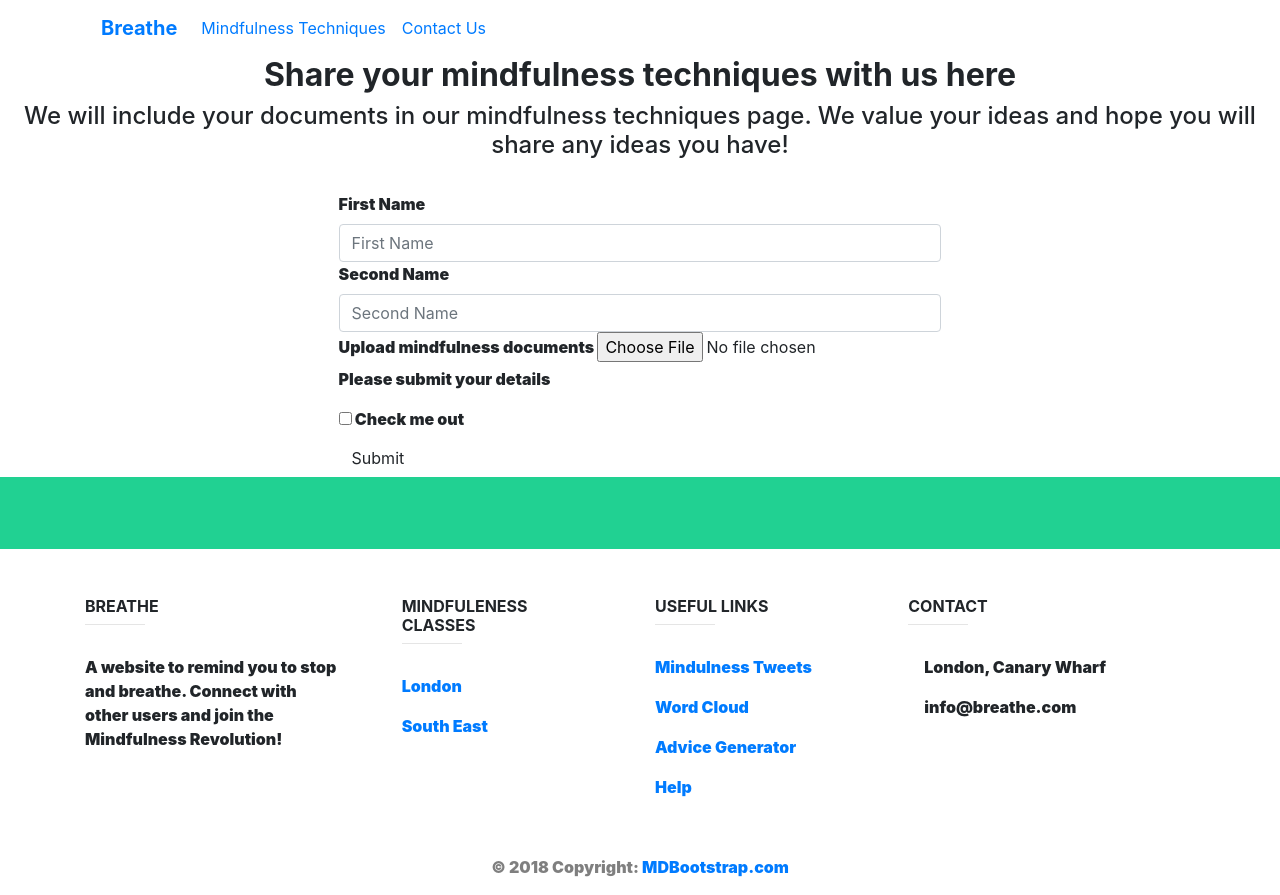
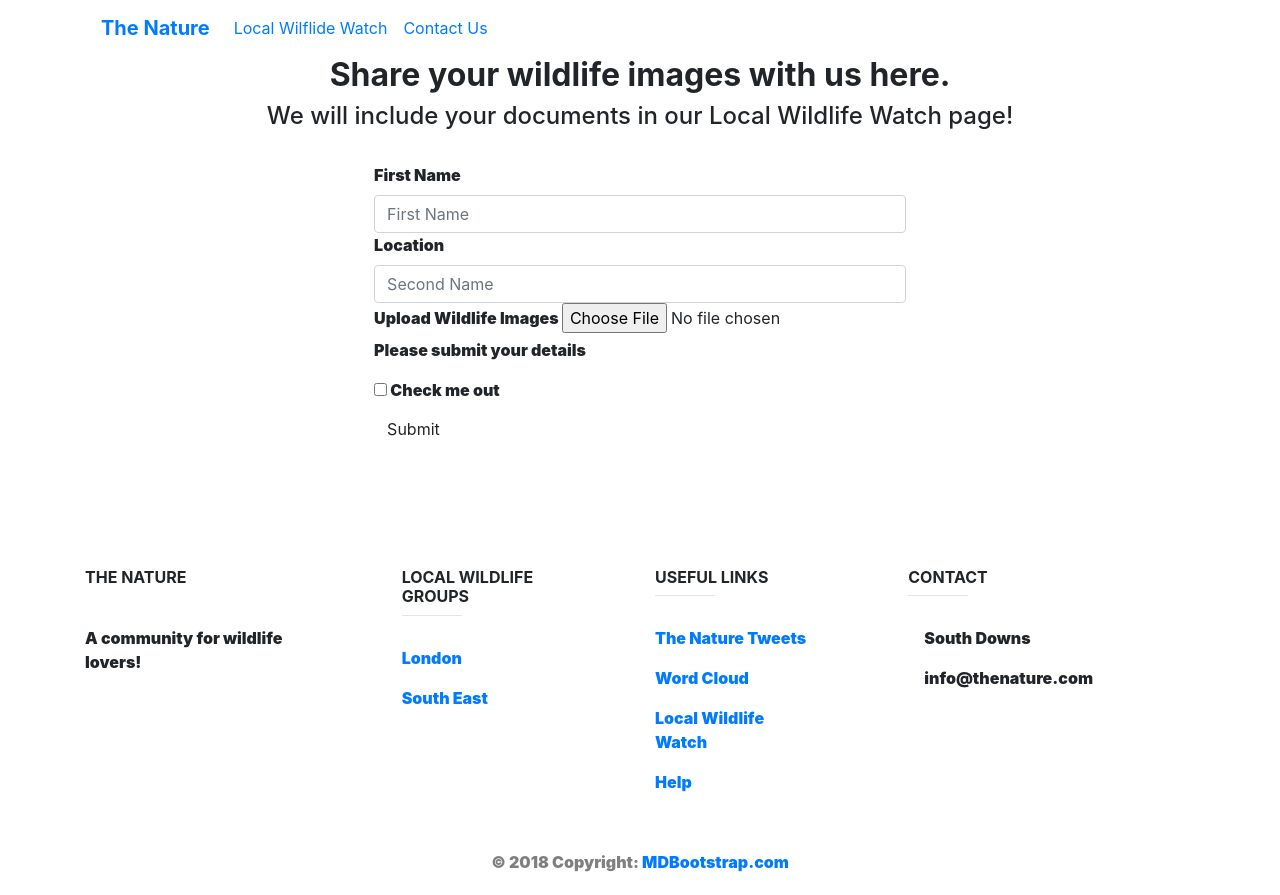
Before and after one commit to Bea111/test-web-app, a Flask app: page /contact in a window 1280 px wide. After the commit the page ends 872 px from the top, so only its background shows below. Run offline with Flask 2, Linux system fonts and the light colour scheme; some libraries are stand-ins or nearby versions.

Commit message:
the nature website

```diff
--- a/opinion.py
+++ b/opinion.py
@@ -16,8 +16,8 @@ auth.set_access_token (access_token,  access_token_secret)
 twitter_api  =  tweepy.API(auth)
 
 #Search tweets
-search_words = "#mindfulness"
-date_since = "2018-11-16"
+search_words = "#springwatch"
+date_since = "2020-06-01"
 
 #Collect tweets
 
--- a/static/css/style.css
+++ b/static/css/style.css
@@ -1,5 +1,5 @@
 .view {
-    background-image: url('/static/images/IMG_1027.jpg');
+    background-image: url('/static/images/IMG_0587.jpg');
     background-repeat: no-repeat;
     position: relative;
     background-size:100%;
--- a/templates/contact.html
+++ b/templates/contact.html
@@ -3,14 +3,14 @@
   <head>
     <meta name="viewport" content="width=device-width, initial-scale=1.0">
 
-    <title>Breathe</title>
+    <title>The Nature</title>
 <header>
 
   <header>
       <div class="container">
       <nav class="navbar navbar-expand-lg navbar-dark-blue">
 
-       <a class="navbar-brand" href="#index.html"><strong>Breathe</strong></a>
+       <a class="navbar-brand" href="#index.html"><strong>The Nature</strong></a>
        <button class="navbar-toggler" type="button" data-toggle="collapse" data-target="#navbarSupportedContent"
          aria-controls="navbarSupportedContent" aria-expanded="false" aria-label="Toggle navigation">
          <span class="navbar-toggler-icon"></span>
@@ -18,7 +18,7 @@
        <div class="collapse navbar-collapse" id="navbarSupportedContent">
          <ul class="navbar-nav mr-auto">
            <li class="nav-item active">
-             <a class="nav-link" href="advice.html">Mindfulness Techniques <span class="sr-only">(current)</span></a>
+             <a class="nav-link" href="advice.html">Local Wilflide Watch <span class="sr-only">(current)</span></a>
            </li>
            <li class="nav-item">
              <a class="nav-link" href="{{ url_for('contact') }}">Contact Us</a>
@@ -34,8 +34,8 @@
 <body>
 
 
-<h2><strong><center>Share your mindfulness techniques with us here<center><strong></h2>
-  <h4><center>We will include your documents in our mindfulness techniques page. We value your ideas and hope you will share any ideas you have!<center></h4>
+<h2><strong><center>Share your wildlife images with us here. <center><strong></h2>
+  <h4><center>We will include your documents in our Local Wildlife Watch page!<center></h4>
    <div id="contact-form">
   <div class="row justify-content-center">
    <form method="post" action="/form">
@@ -48,11 +48,11 @@
      <input type="text" name="firstname" class="form-control" id="firstnameinput" placeholder="First Name">
   </div>
   <div class= "form group">
-      <label for="secondnameinput">Second Name</label>
+      <label for="secondnameinput">Location</label>
       <input type="text" name="lastname" class="form-control" id="secondnameinput" placeholder="Second Name">
       </div>
 <div class="form group">
-  <label for="file upload">Upload mindfulness documents</label>
+  <label for="file upload">Upload Wildlife Images</label>
   <input type="file" id="exampleInputFile">
   <p class="help-block">Please submit your details</p>
 </div>
@@ -69,7 +69,7 @@
    <!-- Footer -->
    <footer class="page-footer font-small blue-grey lighten-5">
 
-       <div style="background-color: #21d192;">
+       <div style=background-color: #21d192;>
          <div class="container">
 
            <!-- Grid row-->
@@ -124,9 +124,9 @@
            <div class="col-md-3 col-lg-4 col-xl-3 mb-4">
 
              <!-- Content -->
-             <h6 class="text-uppercase font-weight-bold">Breathe</h6>
-             <hr class="teal accent-3 mb-4 mt-0 d-inline-block mx-auto" style="width: 60px;">
-             <p>A website to remind you to stop and breathe. Connect with other users and join the Mindfulness Revolution!</p>
+             <h6 class="text-uppercase font-weight-bold">The Nature</h6>
+             <hr class="teal accent-3 mb-4 mt-0 d-inline-block mx-auto" "style=width: 60px";>
+             <p>A community for wildlife lovers!</p>
 
            </div>
            <!-- Grid column -->
@@ -135,7 +135,7 @@
            <div class="col-md-2 col-lg-2 col-xl-2 mx-auto mb-4">
 
              <!-- Links -->
-             <h6 class="text-uppercase font-weight-bold">Mindfuleness Classes</h6>
+             <h6 class="text-uppercase font-weight-bold">Local Wildlife Groups</h6>
              <hr class="teal accent-3 mb-4 mt-0 d-inline-block mx-auto" style="width: 60px;">
              <p>
                <a class="dark-grey-text" href="#!">London</a>
@@ -155,13 +155,13 @@
              <h6 class="text-uppercase font-weight-bold">Useful links</h6>
              <hr class="teal accent-3 mb-4 mt-0 d-inline-block mx-auto" style="width: 60px;">
              <p>
-               <a class="dark-grey-text" href="#!">Mindulness Tweets</a>
+               <a class="dark-grey-text" href="#!">The Nature Tweets</a>
              </p>
              <p>
                <a class="dark-grey-text" href="#!">Word Cloud</a>
              </p>
              <p>
-               <a class="dark-grey-text" href="#!">Advice Generator</a>
+               <a class="dark-grey-text" href="#!">Local Wildlife Watch</a>
              </p>
              <p>
                <a class="dark-grey-text" href="#!">Help</a>
@@ -177,9 +177,9 @@
              <h6 class="text-uppercase font-weight-bold">Contact</h6>
              <hr class="teal accent-3 mb-4 mt-0 d-inline-block mx-auto" style="width: 60px;">
              <p>
-               <i class="fas fa-home mr-3"></i> London, Canary Wharf</p>
+               <i class="fas fa-home mr-3"></i> South Downs</p>
              <p>
-               <i class="fas fa-envelope mr-3"></i> info@breathe.com</p>
+               <i class="fas fa-envelope mr-3"></i> info@thenature.com</p>
 
 
            </div>
```
Also changed, not shown: templates/index.html (+15 -15 lines), static/images/IMG_0587.jpg (added).
